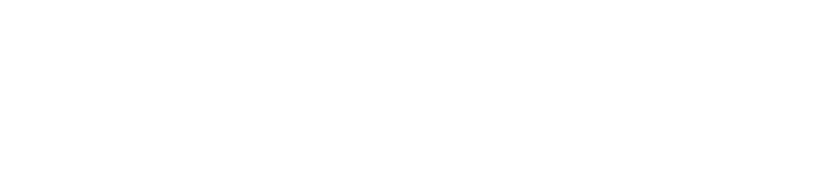
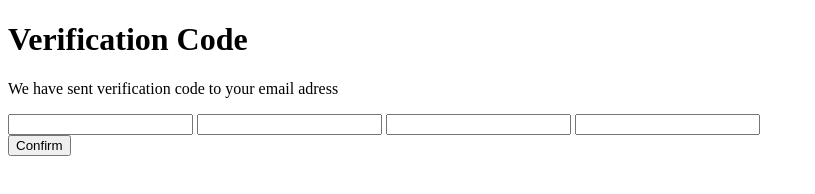
Before and after one commit to vladimircvetov99-web/Verification-code, a plain HTML site: page index.html in a window 1280 px wide. Shown: the whole page, without its empty margins (0-815 px from the left). Drawn offline with Linux system fonts and the light colour scheme.

Commit message:
Make a code layout

```diff
--- a/index.html
+++ b/index.html
@@ -7,6 +7,19 @@
     <link rel="stylesheet" href="CSS/style.css" />
   </head>
   <body>
+    <div class="block">
+      <h1>Verification Code</h1>
+      <p>We have sent verification code to your email adress</p>
+      <form action="#">
+        <div>
+          <input type="text" maxlength="1" inputmode="numeric" required />
+          <input type="text" maxlength="1" inputmode="numeric" required />
+          <input type="text" maxlength="1" inputmode="numeric" required />
+          <input type="text" maxlength="1" inputmode="numeric" required />
+        </div>
+        <button type="submit">Confirm</button>
+      </form>
+    </div>
     <script src="JS/script.js"></script>
   </body>
 </html>
```
